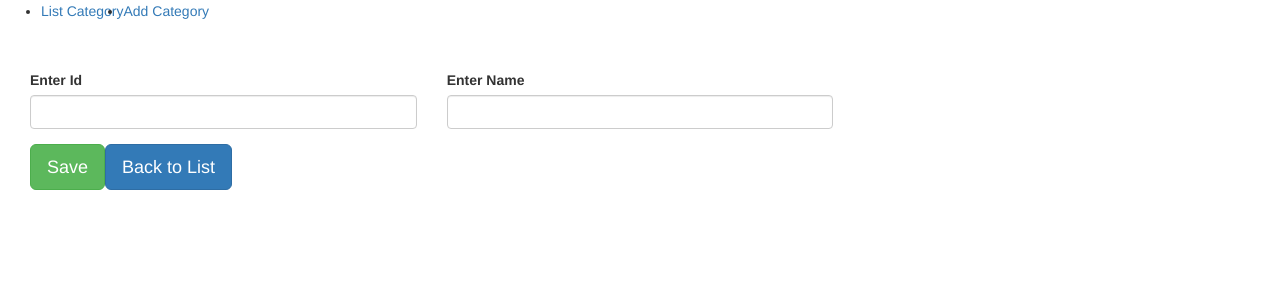
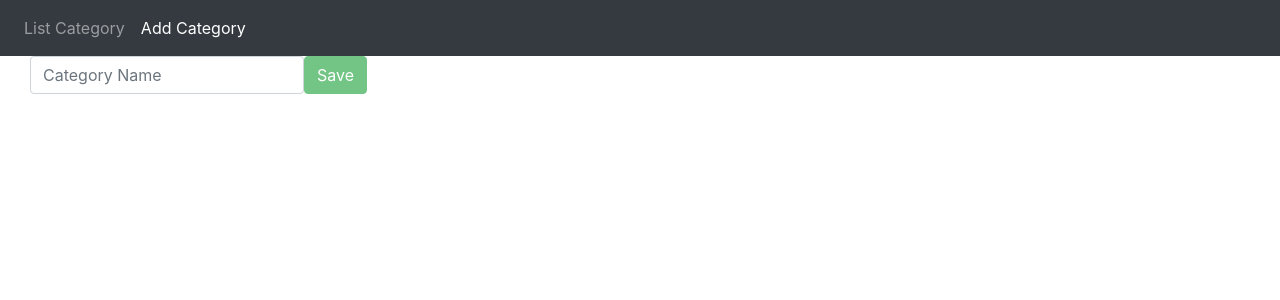
Before and after one commit to madhucse/GymTracker, an Angular app in the folder CaseStudySBA/GymSPA/ClientApp/: page /add-Category in a window 1280 px wide. Shown: the top 300 px of the page. Built offline with nearby package versions, Linux system fonts and the light colour scheme.

Commit message:
Add category is Working successfully

```diff
--- a/CaseStudySBA/GymSPA/ClientApp/package.json
+++ b/CaseStudySBA/GymSPA/ClientApp/package.json
@@ -25,8 +25,9 @@
     "@angular/router": "^5.2.0",
     "@nguniversal/module-map-ngfactory-loader": "^5.0.0-beta.5",
     "aspnet-prerendering": "^3.0.1",
-    "bootstrap": "^3.4.1",
+    "bootstrap": "^4.3.1",
     "core-js": "^2.4.1",
+    "jquery": "^3.4.1",
     "rxjs": "^5.5.6",
     "zone.js": "^0.8.19"
   },
--- a/CaseStudySBA/GymSPA/ClientApp/src/app/add-category/add-category.component.html
+++ b/CaseStudySBA/GymSPA/ClientApp/src/app/add-category/add-category.component.html
@@ -1,26 +1,23 @@
-<form novalidate [formGroup]="frmCat">
-  <div class="form-group col-md-4">
-    <label for="">Enter Id</label>
-    <input type="number" name="category_id" id="category_id" formControlName="category_id" class="form-control" />
-    <div *ngIf="f.category_id.invalid && f.category_id.dirty&&f.category_id.error?.required" class="invalid-feedback">
-      category_id is required
-    </div>
-  </div>
+<form novalidate [formGroup]="frmCat" class="form-inline" (ngSubmit)="saveForm(frmCat)">
+
 
   <div class="form-group col-md-4">
-    <label for="">Enter Name</label>
-    <input type="text" name="category_name" id="category_name" formControlName="category_name" class="form-control" />
+
+    <input type="text" name="category_name" id="category_name" formControlName="category_name" class="form-control" [ngClass]="{'is-valid':f.category_name.valid,'is-invalid':f.category_name.invalid &&f.category_name.dirty}" placeholder="Category Name" />
     <div *ngIf="f.category_name.invalid && f.category_name.dirty&&f.category_name.error?.required" class="invalid-feedback">
-      category_id is required
+      category_name is required
+
     </div>
+    <br/>
+    <button type="submit" [disabled]="!frmCat.valid" class="btn btn-success">Save</button>
+
     <div *ngIf="f.category_name.invalid && f.category_name.dirty&&f.category_name.error?.minLength" class="invalid-feedback">
       minimum 3 Characters are Required
     </div>
+
+
+
   </div>
 
-  <div class="form-group col-md-12">
-    <button type="submit" class="btn btn-success btn-lg" >Save</button>
-    <a [routerLink]="['/list-Category']" class="btn btn-primary btn-lg ml-3">Back to List</a>
-  </div>
 
 </form>
--- a/CaseStudySBA/GymSPA/ClientApp/src/app/add-category/add-category.component.ts
+++ b/CaseStudySBA/GymSPA/ClientApp/src/app/add-category/add-category.component.ts
@@ -1,5 +1,7 @@
-import { Component, OnInit } from '@angular/core';
-import { FormGroup,FormBuilder, FormControl,Validator, Validators } from '@angular/forms';
+import { Component, OnInit, Output, EventEmitter } from '@angular/core';
+import { FormGroup, FormBuilder, FormControl, Validator, Validators, NgForm } from '@angular/forms';
+import { CategoryService } from '../category.service';
+import { Category } from '../Category';
 
 @Component({
   selector: 'app-add-category',
@@ -9,16 +11,24 @@ import { FormGroup,FormBuilder, FormControl,Validator, Validators } from '@angul
 export class AddCategoryComponent implements OnInit {
 
   frmCat: FormGroup;
-  constructor(private fb:FormBuilder) { }
+  @Output() CategoryAdded = new EventEmitter<string>();
+  constructor(private fb: FormBuilder, private service: CategoryService) { }
 
   ngOnInit() {
     this.frmCat = this.fb.group({
-      category_id: new FormControl('',Validators.required),
-      category_name:new FormControl('',[Validators.required,Validators.minLength(3)])
+      category_name: new FormControl('', [Validators.required, Validators.minLength(3)])
     });
   }
 
   get f() {
     return this.frmCat.controls;
   }
+
+  saveForm(frm: NgForm) {
+    if (frm.valid) {
+      this.CategoryAdded.emit(frm.value.category_name);
+    }
+  }
+
+
 }
--- a/CaseStudySBA/GymSPA/ClientApp/src/app/list-category/list-category.component.html
+++ b/CaseStudySBA/GymSPA/ClientApp/src/app/list-category/list-category.component.html
@@ -1,5 +1,8 @@
 <div class="container">
   <div class="row">
+    <div class="col-md-12">
+      <app-add-category (CategoryAdded)="SaveCategory($event)"></app-add-category>
+    </div>
     <div class="col-md-12">
       <table>
         <tr>
--- a/CaseStudySBA/GymSPA/ClientApp/src/app/list-category/list-category.component.ts
+++ b/CaseStudySBA/GymSPA/ClientApp/src/app/list-category/list-category.component.ts
@@ -19,4 +19,12 @@ export class ListCategoryComponent implements OnInit {
     );
 
   }
+
+  SaveCategory($event) {
+    console.log($event);
+    this.service.save(new Category(0, $event)).subscribe(
+      (data) => alert('Added'),
+      (error) => alert('Failed to add')
+    );
+  }
 }
```
Also changed, not shown: CaseStudySBA/GymSPA/ClientApp/.angular-cli.json, 2 other files (tests, documents, lock files or other folders).
